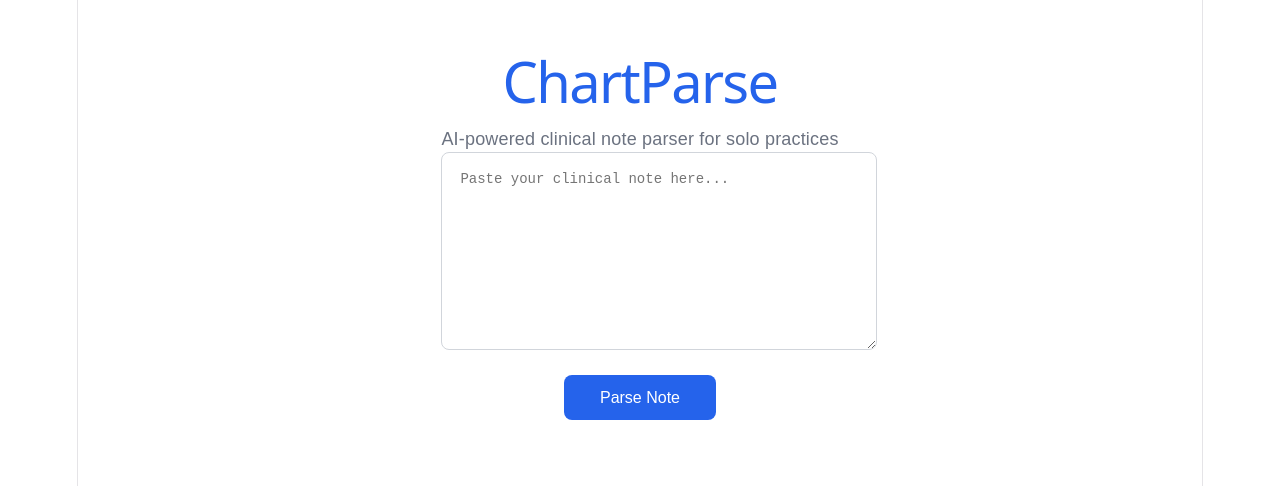
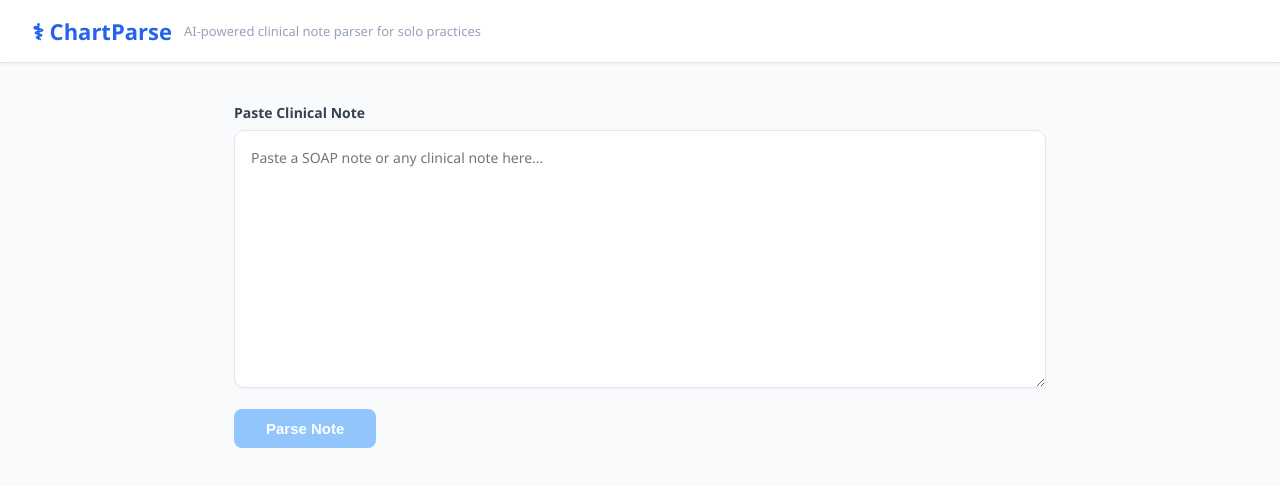
Before and after one commit to Handymanny939/chartparse, a React (Vite) app in the folder client/: page / in a window 1280 px wide. Shown: the top 486 px of the page. Built offline with nearby package versions, Linux system fonts and the light colour scheme.

Commit message:
Day 5: polished UI with color-coded cards, copy JSON button, clear button, loading states

```diff
--- a/client/src/App.jsx
+++ b/client/src/App.jsx
@@ -1,10 +1,94 @@
 import { useState } from "react";
 
-function App() {
+const styles = {
+  app: { minHeight: "100vh", background: "#f8fafc" },
+  header: {
+    background: "white",
+    borderBottom: "1px solid #e2e8f0",
+    padding: "1rem 2rem",
+    display: "flex",
+    alignItems: "center",
+    gap: "0.75rem",
+    boxShadow: "0 1px 3px rgba(0,0,0,0.06)"
+  },
+  logo: { fontSize: "22px", fontWeight: "700", color: "#2563eb", margin: 0 },
+  tagline: { fontSize: "13px", color: "#94a3b8", margin: 0 },
+  main: { maxWidth: "860px", margin: "0 auto", padding: "2.5rem 1.5rem" },
+  label: { display: "block", fontWeight: "600", marginBottom: "0.5rem", color: "#374151", fontSize: "14px" },
+  textarea: {
+    width: "100%", padding: "1rem", fontSize: "14px", lineHeight: "1.6",
+    borderRadius: "10px", border: "1px solid #e2e8f0", background: "white",
+    resize: "vertical", outline: "none", fontFamily: "inherit",
+    boxShadow: "0 1px 2px rgba(0,0,0,0.04)", transition: "border 0.2s"
+  },
+  buttonRow: { display: "flex", gap: "0.75rem", marginTop: "1rem", alignItems: "center" },
+  parseBtn: {
+    padding: "0.7rem 2rem", background: "#2563eb", color: "white",
+    border: "none", borderRadius: "8px", fontSize: "15px", fontWeight: "600",
+    cursor: "pointer", transition: "background 0.2s"
+  },
+  parseBtnDisabled: {
+    padding: "0.7rem 2rem", background: "#93c5fd", color: "white",
+    border: "none", borderRadius: "8px", fontSize: "15px", fontWeight: "600",
+    cursor: "not-allowed"
+  },
+  clearBtn: {
+    padding: "0.7rem 1.25rem", background: "white", color: "#64748b",
+    border: "1px solid #e2e8f0", borderRadius: "8px", fontSize: "15px",
+    cursor: "pointer"
+  },
+  spinner: { display: "inline-block", marginRight: "0.5rem" },
+  error: {
+    marginTop: "1rem", padding: "0.85rem 1rem", background: "#fef2f2",
+    border: "1px solid #fecaca", borderRadius: "8px", color: "#dc2626", fontSize: "14px"
+  },
+  resultsHeader: {
+    display: "flex", justifyContent: "space-between",
+    alignItems: "center", margin: "2rem 0 1rem"
+  },
+  resultsTitle: { fontSize: "18px", fontWeight: "700", color: "#1e293b", margin: 0 },
+  copyBtn: {
+    padding: "0.5rem 1rem", background: "white", border: "1px solid #e2e8f0",
+    borderRadius: "6px", fontSize: "13px", cursor: "pointer", color: "#64748b",
+    fontWeight: "500"
+  },
+  grid: { display: "grid", gridTemplateColumns: "1fr 1fr", gap: "1rem" },
+  card: { background: "white", borderRadius: "12px", padding: "1.25rem", boxShadow: "0 1px 3px rgba(0,0,0,0.06)", border: "1px solid #f1f5f9" },
+  cardFull: { background: "white", borderRadius: "12px", padding: "1.25rem", boxShadow: "0 1px 3px rgba(0,0,0,0.06)", border: "1px solid #f1f5f9", gridColumn: "span 2" },
+  cardTitle: { fontSize: "11px", fontWeight: "700", textTransform: "uppercase", letterSpacing: "0.08em", marginBottom: "0.85rem" },
+  field: { marginBottom: "0.5rem", fontSize: "14px", color: "#374151" },
+  fieldLabel: { fontWeight: "600", color: "#64748b", fontSize: "13px" },
+  tag: {
+    display: "inline-block", padding: "0.25rem 0.65rem",
+    borderRadius: "99px", fontSize: "13px", fontWeight: "500", margin: "0.2rem"
+  },
+};
+
+function Card({ title, color, children, full }) {
+  return (
+    <div style={{ ...(full ? styles.cardFull : styles.card), borderTop: `3px solid ${color}` }}>
+      <div style={{ ...styles.cardTitle, color }}>{title}</div>
+      {children}
+    </div>
+  );
+}
+
+function Field({ label, value }) {
+  if (!value) return null;
+  return (
+    <div style={styles.field}>
+      <span style={styles.fieldLabel}>{label}: </span>
+      {value}
+    </div>
+  );
+}
+
+export default function App() {
   const [note, setNote] = useState("");
   const [result, setResult] = useState(null);
   const [loading, setLoading] = useState(false);
   const [error, setError] = useState(null);
+  const [copied, setCopied] = useState(false);
 
   const handleParse = async () => {
     setLoading(true);
@@ -19,71 +103,95 @@ function App() {
       const data = await response.json();
       setResult(JSON.parse(data.result));
     } catch (err) {
-      setError("Failed to parse note. Make sure the server is running.");
+      setError("Could not parse the note. Make sure the server is running at localhost:8000.");
     }
     setLoading(false);
   };
 
+  const handleCopy = () => {
+    navigator.clipboard.writeText(JSON.stringify(result, null, 2));
+    setCopied(true);
+    setTimeout(() => setCopied(false), 2000);
+  };
+
   return (
-    <div style={{ maxWidth: "800px", margin: "0 auto", padding: "2rem", fontFamily: "sans-serif" }}>
-      <h1 style={{ color: "#2563eb" }}>ChartParse</h1>
-      <p style={{ color: "#6b7280" }}>AI-powered clinical note parser for solo practices</p>
+    <div style={styles.app}>
+      <header style={styles.header}>
+        <div>
+          <h1 style={styles.logo}>⚕ ChartParse</h1>
+        </div>
+        <p style={styles.tagline}>AI-powered clinical note parser for solo practices</p>
+      </header>
 
+      <main style={styles.main}>
+        <label style={styles.label}>Paste Clinical Note</label>
         <textarea
           rows={10}
-        style={{ width: "100%", padding: "1rem", fontSize: "14px", borderRadius: "8px", border: "1px solid #d1d5db" }}
-        placeholder="Paste your clinical note here..."
+          style={styles.textarea}
+          placeholder="Paste a SOAP note or any clinical note here..."
           value={note}
           onChange={(e) => setNote(e.target.value)}
         />
 
+        <div style={styles.buttonRow}>
           <button
             onClick={handleParse}
             disabled={loading || !note}
-        style={{ marginTop: "1rem", padding: "0.75rem 2rem", backgroundColor: "#2563eb", color: "white", border: "none", borderRadius: "8px", fontSize: "16px", cursor: "pointer" }}
+            style={loading || !note ? styles.parseBtnDisabled : styles.parseBtn}
           >
-        {loading ? "Parsing..." : "Parse Note"}
+            {loading ? "⏳ Parsing..." : "Parse Note"}
           </button>
+          {note && (
+            <button onClick={() => { setNote(""); setResult(null); setError(null); }} style={styles.clearBtn}>
+              Clear
+            </button>
+          )}
+        </div>
 
-      {error && <p style={{ color: "red", marginTop: "1rem" }}>{error}</p>}
+        {error && <div style={styles.error}>⚠ {error}</div>}
 
         {result && (
-        <div style={{ marginTop: "2rem" }}>
-          <h2>Extracted Data</h2>
-
-          <div style={{ background: "#f0f9ff", padding: "1rem", borderRadius: "8px", marginBottom: "1rem" }}>
-            <h3>Patient Info</h3>
-            <p><strong>Name:</strong> {result.patient_name}</p>
-            <p><strong>Date of Visit:</strong> {result.date_of_visit}</p>
-            <p><strong>Chief Complaint:</strong> {result.chief_complaint}</p>
+          <>
+            <div style={styles.resultsHeader}>
+              <h2 style={styles.resultsTitle}>Extracted Data</h2>
+              <button onClick={handleCopy} style={styles.copyBtn}>
+                {copied ? "✓ Copied!" : "Copy JSON"}
+              </button>
             </div>
 
-          <div style={{ background: "#f0fdf4", padding: "1rem", borderRadius: "8px", marginBottom: "1rem" }}>
-            <h3>Vitals</h3>
-            <p><strong>Blood Pressure:</strong> {result.vitals?.blood_pressure}</p>
-            <p><strong>Heart Rate:</strong> {result.vitals?.heart_rate}</p>
-            <p><strong>Temperature:</strong> {result.vitals?.temperature}</p>
-            <p><strong>Weight:</strong> {result.vitals?.weight}</p>
+            <div style={styles.grid}>
+              <Card title="Patient Info" color="#2563eb">
+                <Field label="Name" value={result.patient_name} />
+                <Field label="Date of Visit" value={result.date_of_visit} />
+                <Field label="Chief Complaint" value={result.chief_complaint} />
+              </Card>
+
+              <Card title="Vitals" color="#16a34a">
+                <Field label="Blood Pressure" value={result.vitals?.blood_pressure} />
+                <Field label="Heart Rate" value={result.vitals?.heart_rate} />
+                <Field label="Temperature" value={result.vitals?.temperature} />
+                <Field label="Weight" value={result.vitals?.weight} />
+              </Card>
+
+              <Card title="Diagnoses" color="#d97706">
+                {result.diagnoses?.map((d, i) => (
+                  <span key={i} style={{ ...styles.tag, background: "#fef3c7", color: "#92400e" }}>{d}</span>
+                ))}
+              </Card>
+
+              <Card title="Medications" color="#7c3aed">
+                {result.medications?.map((m, i) => (
+                  <span key={i} style={{ ...styles.tag, background: "#f3e8ff", color: "#6b21a8" }}>{m}</span>
+                ))}
+              </Card>
+
+              <Card title="Follow Up" color="#0891b2" full>
+                <p style={{ fontSize: "14px", color: "#374151" }}>{result.follow_up}</p>
+              </Card>
             </div>
-
-          <div style={{ background: "#fefce8", padding: "1rem", borderRadius: "8px", marginBottom: "1rem" }}>
-            <h3>Diagnoses</h3>
-            <ul>{result.diagnoses?.map((d, i) => <li key={i}>{d}</li>)}</ul>
-          </div>
-
-          <div style={{ background: "#fdf4ff", padding: "1rem", borderRadius: "8px", marginBottom: "1rem" }}>
-            <h3>Medications</h3>
-            <ul>{result.medications?.map((m, i) => <li key={i}>{m}</li>)}</ul>
-          </div>
-
-          <div style={{ background: "#fff7ed", padding: "1rem", borderRadius: "8px" }}>
-            <h3>Follow Up</h3>
-            <p>{result.follow_up}</p>
-          </div>
-        </div>
+          </>
         )}
+      </main>
     </div>
   );
 }
-
-export default App;
--- a/client/src/index.css
+++ b/client/src/index.css
@@ -1,111 +1,13 @@
-:root {
-  --text: #6b6375;
-  --text-h: #08060d;
-  --bg: #fff;
-  --border: #e5e4e7;
-  --code-bg: #f4f3ec;
-  --accent: #aa3bff;
-  --accent-bg: rgba(170, 59, 255, 0.1);
-  --accent-border: rgba(170, 59, 255, 0.5);
-  --social-bg: rgba(244, 243, 236, 0.5);
-  --shadow:
-    rgba(0, 0, 0, 0.1) 0 10px 15px -3px, rgba(0, 0, 0, 0.05) 0 4px 6px -2px;
-
-  --sans: system-ui, 'Segoe UI', Roboto, sans-serif;
-  --heading: system-ui, 'Segoe UI', Roboto, sans-serif;
-  --mono: ui-monospace, Consolas, monospace;
-
-  font: 18px/145% var(--sans);
-  letter-spacing: 0.18px;
-  color-scheme: light dark;
-  color: var(--text);
-  background: var(--bg);
-  font-synthesis: none;
-  text-rendering: optimizeLegibility;
-  -webkit-font-smoothing: antialiased;
-  -moz-osx-font-smoothing: grayscale;
-
-  @media (max-width: 1024px) {
-    font-size: 16px;
-  }
-}
-
-@media (prefers-color-scheme: dark) {
-  :root {
-    --text: #9ca3af;
-    --text-h: #f3f4f6;
-    --bg: #16171d;
-    --border: #2e303a;
-    --code-bg: #1f2028;
-    --accent: #c084fc;
-    --accent-bg: rgba(192, 132, 252, 0.15);
-    --accent-border: rgba(192, 132, 252, 0.5);
-    --social-bg: rgba(47, 48, 58, 0.5);
-    --shadow:
-      rgba(0, 0, 0, 0.4) 0 10px 15px -3px, rgba(0, 0, 0, 0.25) 0 4px 6px -2px;
-  }
-
-  #social .button-icon {
-    filter: invert(1) brightness(2);
-  }
-}
+*, *::before, *::after { box-sizing: border-box; }
 
 body {
   margin: 0;
+  font-family: 'Segoe UI', system-ui, sans-serif;
+  background: #f8fafc;
+  color: #1e293b;
+  -webkit-font-smoothing: antialiased;
 }
 
 #root {
-  width: 1126px;
-  max-width: 100%;
-  margin: 0 auto;
-  text-align: center;
-  border-inline: 1px solid var(--border);
-  min-height: 100svh;
-  display: flex;
-  flex-direction: column;
-  box-sizing: border-box;
+  min-height: 100vh;
 }
-
-h1,
-h2 {
-  font-family: var(--heading);
-  font-weight: 500;
-  color: var(--text-h);
-}
-
-h1 {
-  font-size: 56px;
-  letter-spacing: -1.68px;
-  margin: 32px 0;
-  @media (max-width: 1024px) {
-    font-size: 36px;
-    margin: 20px 0;
-  }
-}
-h2 {
-  font-size: 24px;
-  line-height: 118%;
-  letter-spacing: -0.24px;
-  margin: 0 0 8px;
-  @media (max-width: 1024px) {
-    font-size: 20px;
-  }
-}
-p {
-  margin: 0;
-}
-
-code,
-.counter {
-  font-family: var(--mono);
-  display: inline-flex;
-  border-radius: 4px;
-  color: var(--text-h);
-}
-
-code {
-  font-size: 15px;
-  line-height: 135%;
-  padding: 4px 8px;
-  background: var(--code-bg);
-}
```
Lines whose indentation alone changed are shown as unchanged.
